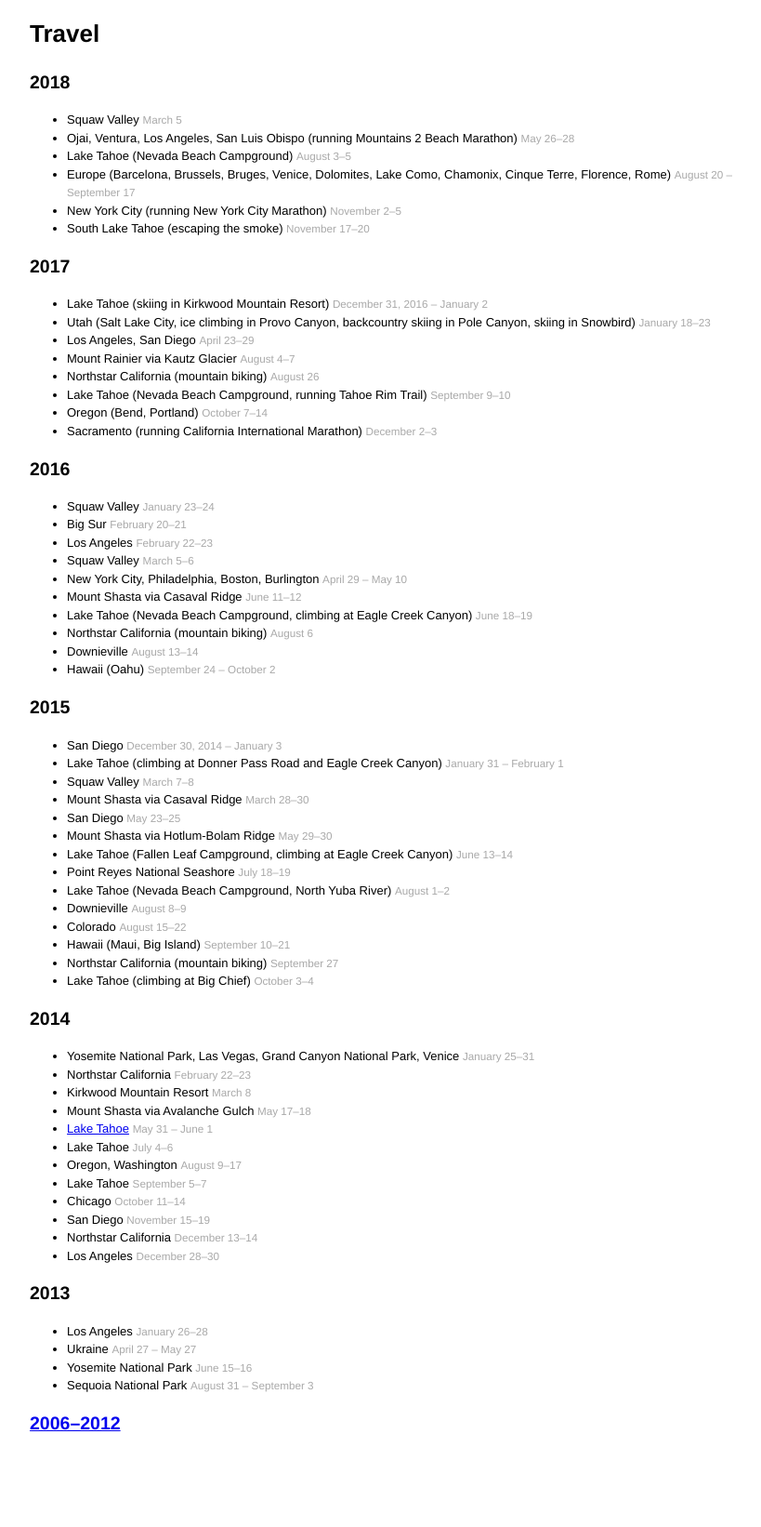
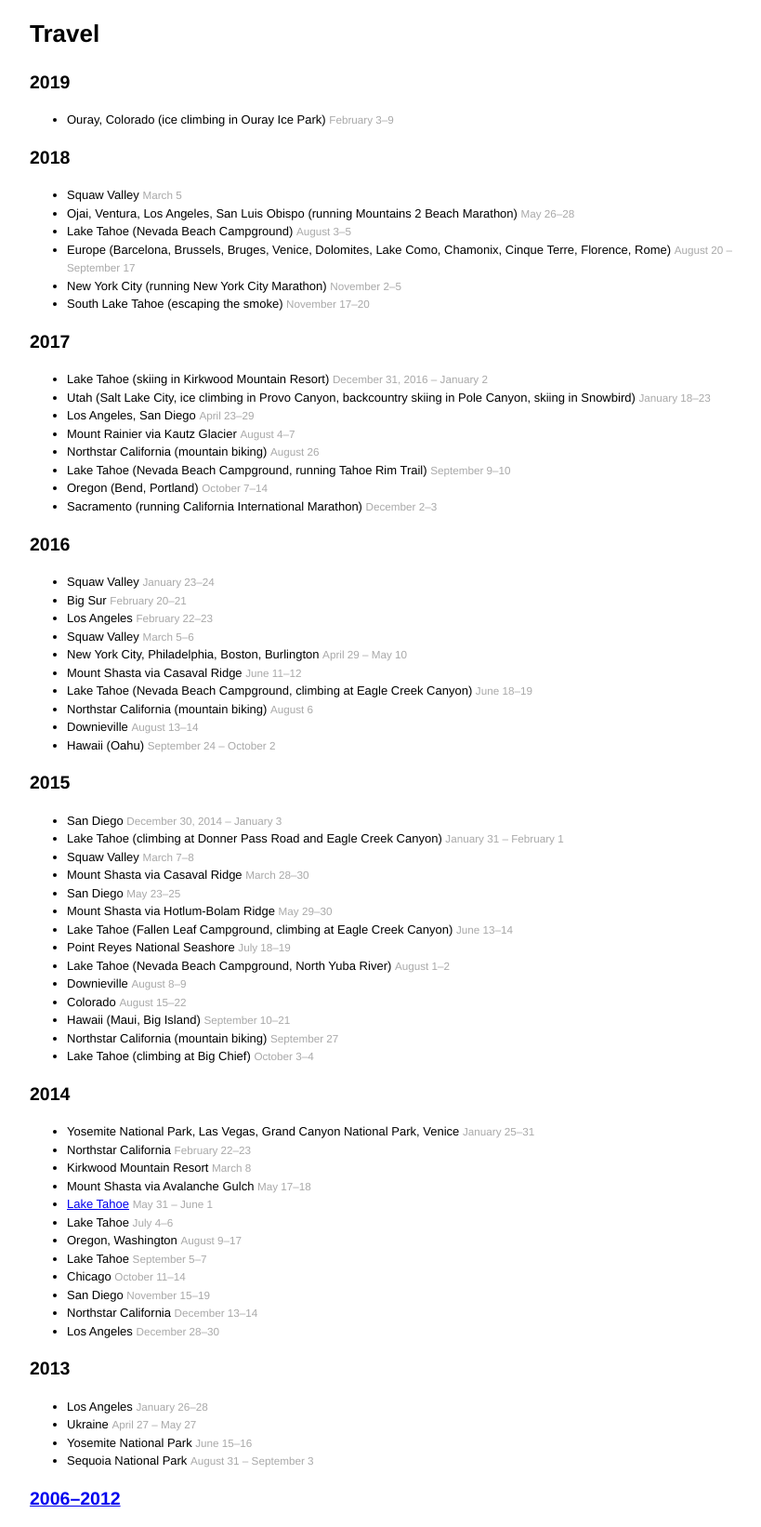
Before and after one commit to denis/denis.github.com, a Jekyll site: the page built from travel.md, in a window 1280 px wide. Shown: the whole page at 93% size, without its empty margins (208-1027 px from the left). Built offline with Jekyll 4.4.1, drawn with Linux system fonts in a browser that asks for light colours; comment, search, counter and statistics services are not loaded; before the commit the page ends 1561 px from its top, so only the background shows below that.

Commit message:
Add Ouray to travel

```diff
--- a/travel.md
+++ b/travel.md
@@ -5,6 +5,10 @@ css: travel
 ---
 
 # {{ page.title }}
+
+## 2019
+
+- Ouray, Colorado (ice climbing in Ouray Ice Park) <small>February 3–9</small>
 
 ## 2018
 
```
